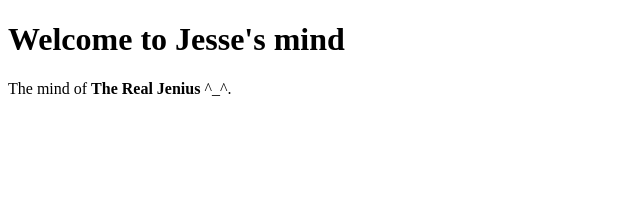
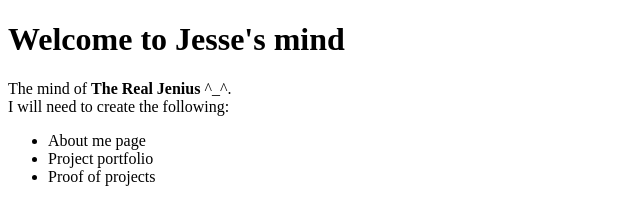
Before and after one commit to TheRealJenius/therealjenius.github.io, a plain HTML site: page index.html in a window 1280 px wide. Shown: the whole page, without its empty margins (0-640 px from the left). Drawn offline with Linux system fonts and the light colour scheme.

Commit message:
Adding a list of what to do

```diff
--- a/index.html
+++ b/index.html
@@ -10,7 +10,13 @@
             Welcome to Jesse's mind
         </h1>
         <p>
-            The mind of <strong>The Real Jenius</strong> ^_^.
+            The mind of <strong>The Real Jenius</strong> ^_^.<br>
+            I will need to create the following:
+            <ul>
+                <li> About me page</li>
+                <li> Project portfolio</li>
+                <li> Proof of projects</li>
+        </ul>
         </p>
     </body>
 </html>
```
